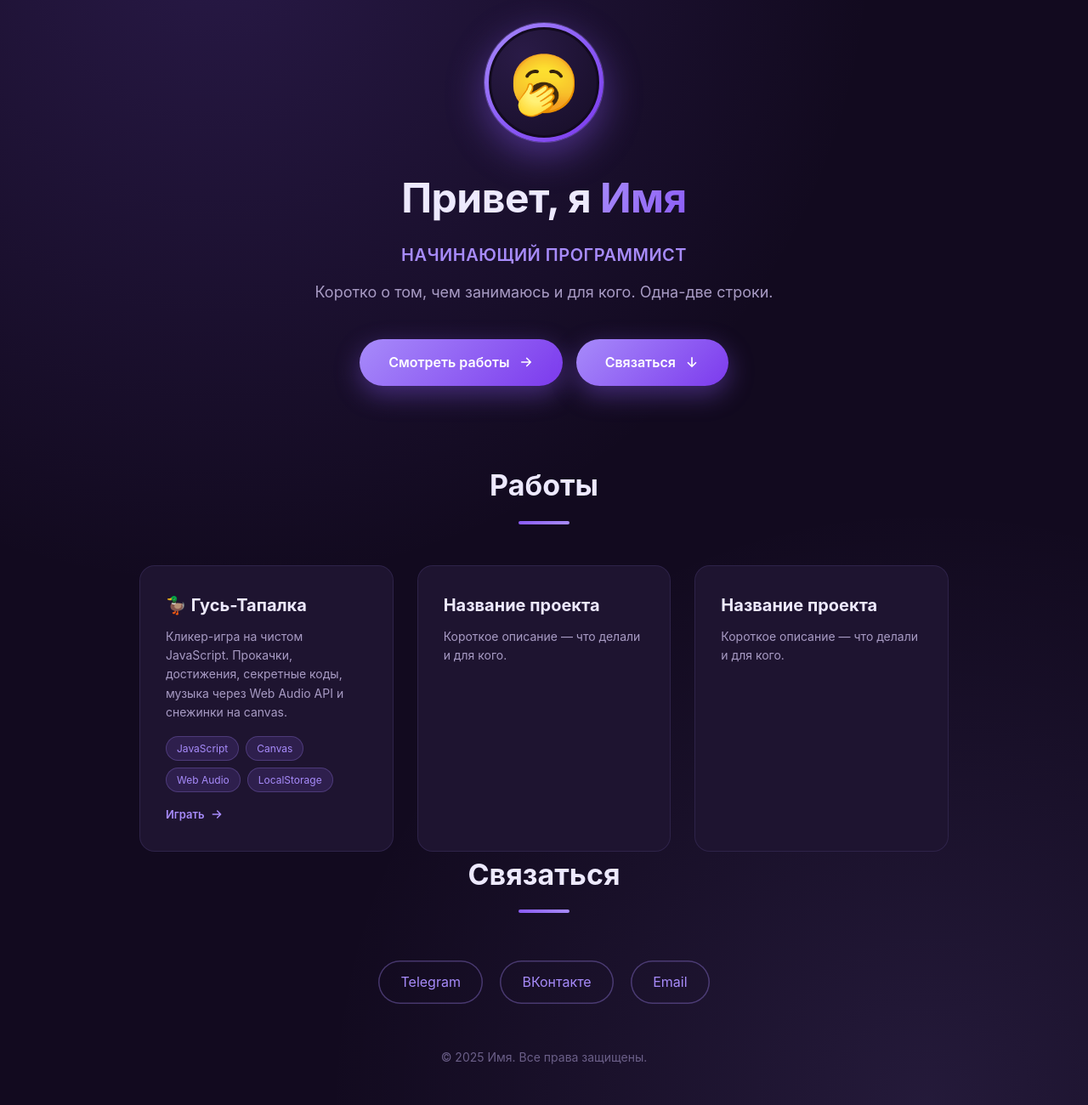
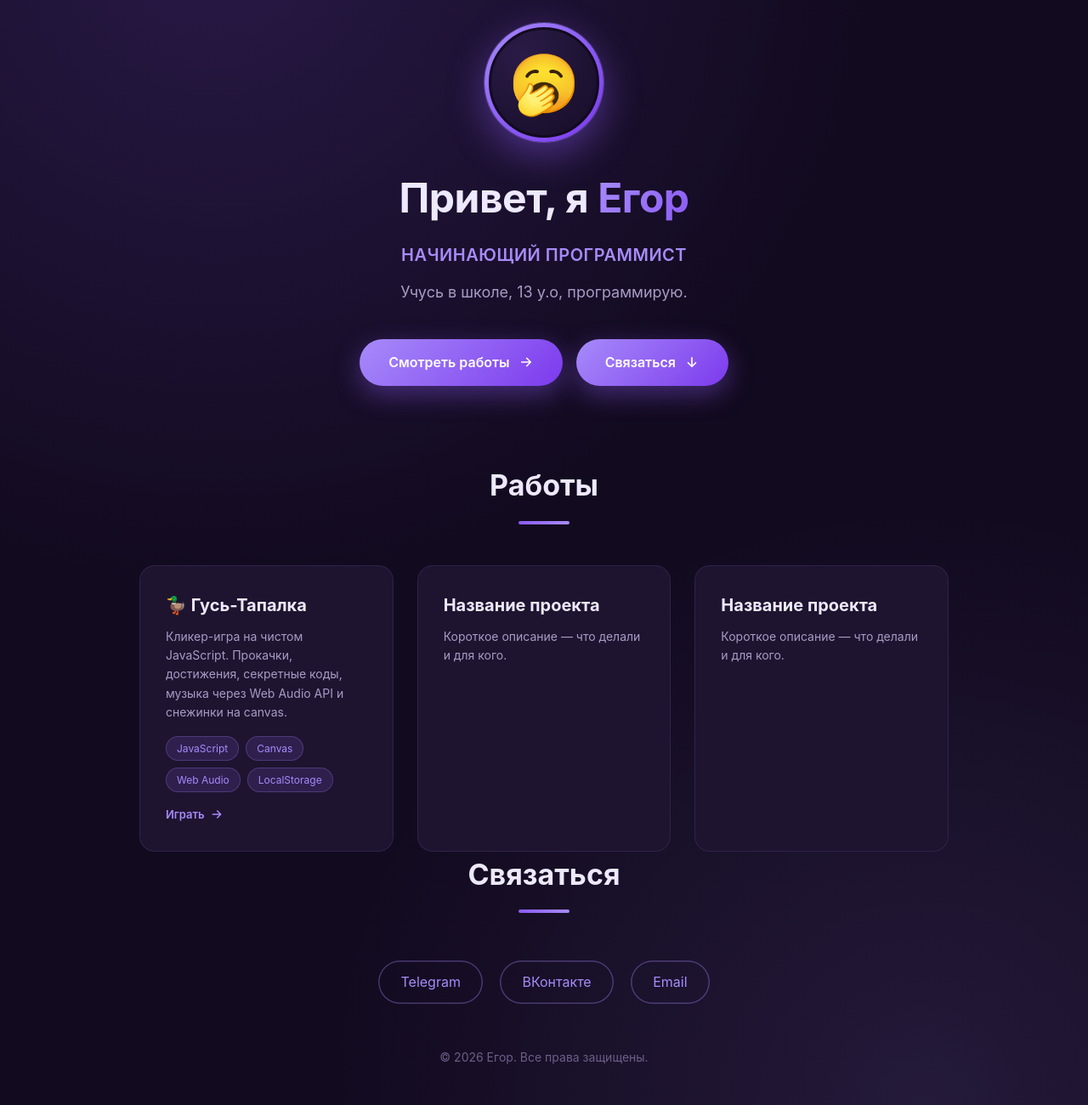
Before and after one commit to goose238/my-portfolio, a plain HTML site: page index.html in a window 1280 px wide. Shown: the part 83-1383 px from the top of the page at 85% size. Drawn offline with Linux system fonts and the light colour scheme.

Commit message:
Update index.html

```diff
--- a/index.html
+++ b/index.html
@@ -249,9 +249,9 @@
   <div class="avatar">
     <div class="avatar-inner">🥱</div>
   </div>
-  <h1>Привет, я <span>Имя</span></h1>
+  <h1>Привет, я <span>Егор</span></h1>
   <p class="role">Начинающий программист</p>
-  <p class="desc">Коротко о том, чем занимаюсь и для кого. Одна-две строки.</p>
+  <p class="desc">Учусь в школе, 13 y.o, программирую.</p>
   <div class="actions">
     <a href="#work" class="btn btn-arrow-right">
       <span>Смотреть работы</span>
@@ -317,7 +317,7 @@
 </section>
 
 <footer>
-  © 2025 Имя. Все права защищены.
+  © 2026 Егор. Все права защищены.
 </footer>
 
 <script>
```
